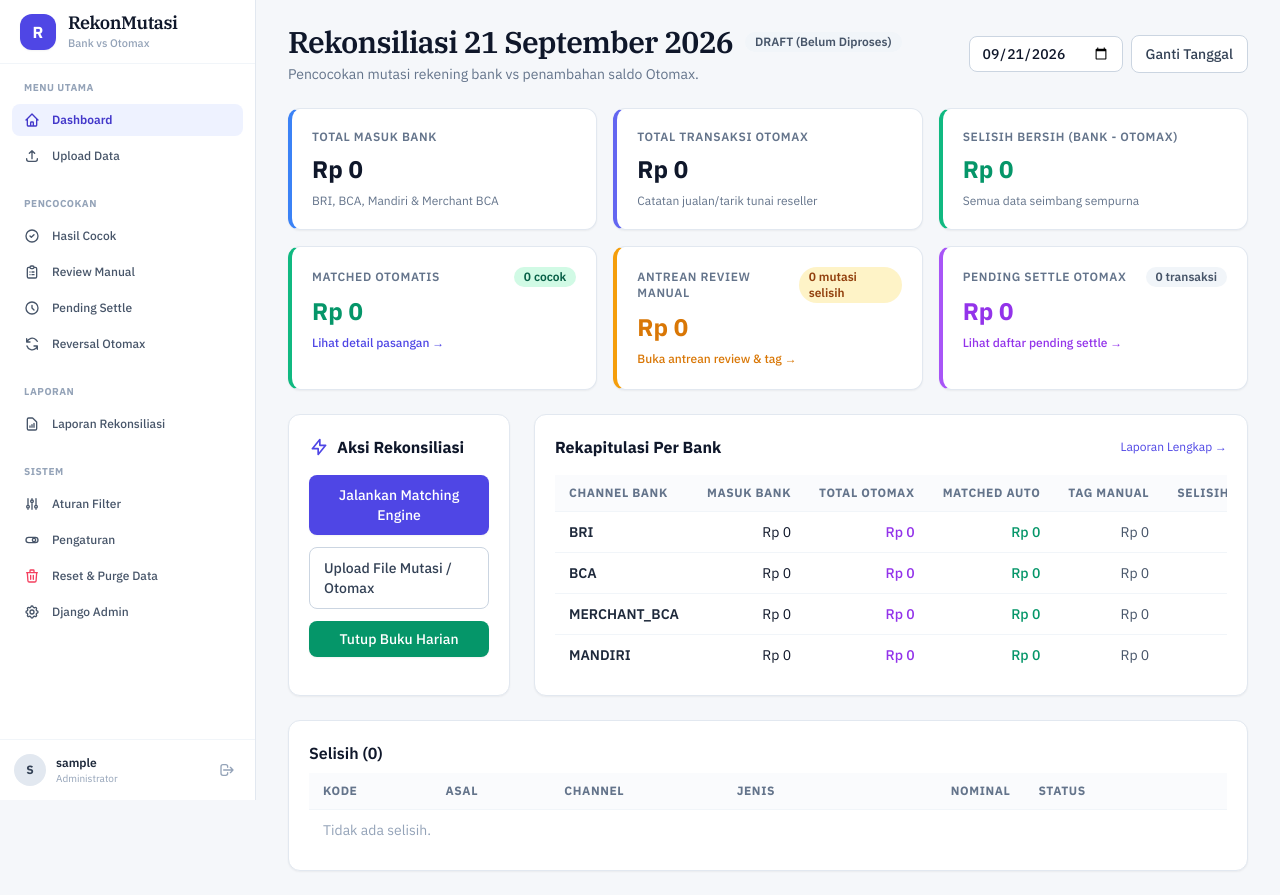
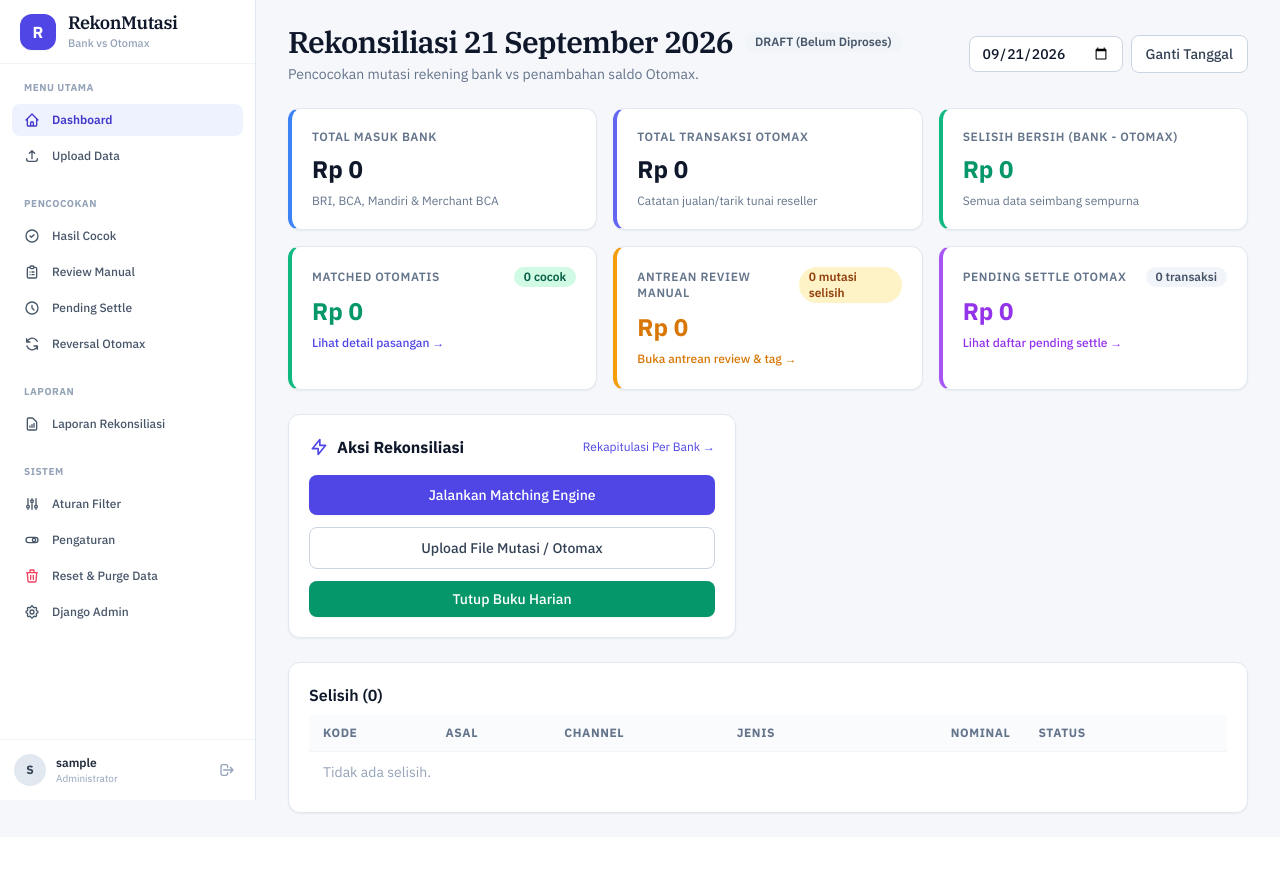
Before and after one commit to rismawanwaris-arch/LServer, a Django app: page / in a window 1280 px wide. After the commit the page ends 815 px from the top, so only its background shows below. Run offline with Django 5.2, Linux system fonts and the light colour scheme; the visitor is signed in with stand-in values (Sample User, id 1); data comes from the database, SQL or seed files in the repository; data that the repository does not hold is empty; parts of the project's set-up code (start-up, migrations or seed data) failed here and were passed over; some libraries are stand-ins or nearby versions.

Commit message:
refactor: pindahkan Rekapitulasi Per Bank keluar dari Dashboard, jadi milik Laporan
'Aksi Rekonsiliasi' dan 'Rekapitulasi Per Bank' sejajar dalam satu grid bikin
tampilan Dashboard sempit dan berantakan (kolomnya sudah dilebarkan sekali,
tetap terasa dipaksakan berdampingan). Kedua panel ini secara fungsi memang
beda tujuan: satu aksi cepat, satu laporan angka -- lebih rapi kalau tidak
dipaksa satu baris.

Rekapitulasi Per Bank sekarang HANYA tampil di halaman Laporan Rekonsiliasi
(sudah ada di sana sejak perubahan sebelumnya, full width tanpa sempit-sempit).
Dashboard cuma menyisakan panel Aksi Rekonsiliasi berdiri sendiri + link
'Rekapitulasi Per Bank ->' ke Laporan untuk tanggal yang sama.

```diff
--- a/apps/dashboard/templates/dashboard/day.html
+++ b/apps/dashboard/templates/dashboard/day.html
@@ -159,14 +159,19 @@
   </div>
 </div>
 
-<!-- Aksi Cepat & Rekap Per Bank -->
-<div class="grid gap-6 lg:grid-cols-4 mb-6">
+<!-- Aksi Cepat -->
+<div class="mb-6">
   <!-- Action Panel -->
-  <div class="card lg:col-span-1">
-    <h2 class="font-bold text-slate-900 dark:text-white mb-4 flex items-center gap-2">
-      <svg class="h-5 w-5 text-indigo-600" fill="none" viewBox="0 0 24 24" stroke="currentColor"><path stroke-linecap="round" stroke-linejoin="round" stroke-width="2" d="M13 10V3L4 14h7v7l9-11h-7z"/></svg>
-      Aksi Rekonsiliasi
-    </h2>
+  <div class="card max-w-md">
+    <div class="flex items-center justify-between mb-4">
+      <h2 class="font-bold text-slate-900 dark:text-white flex items-center gap-2">
+        <svg class="h-5 w-5 text-indigo-600" fill="none" viewBox="0 0 24 24" stroke="currentColor"><path stroke-linecap="round" stroke-linejoin="round" stroke-width="2" d="M13 10V3L4 14h7v7l9-11h-7z"/></svg>
+        Aksi Rekonsiliasi
+      </h2>
+      <a href="{% url 'reports' %}?start_date={{ book_date|date:'Y-m-d' }}&end_date={{ book_date|date:'Y-m-d' }}" class="text-xs text-indigo-600 hover:underline whitespace-nowrap">
+        Rekapitulasi Per Bank &rarr;
+      </a>
+    </div>
 
     <div class="space-y-3">
       <form method="post" action="{% url 'run-engine' %}">
@@ -209,71 +214,6 @@
     </div>
     {% endif %}
   </div>
-
-  <!-- Rekap Per Bank Table -->
-  <div class="card lg:col-span-3">
-    <div class="flex items-center justify-between mb-4">
-      <h2 class="font-bold text-slate-900 dark:text-white">Rekapitulasi Per Bank</h2>
-      <a href="{% url 'reports' %}?start_date={{ book_date|date:'Y-m-d' }}&end_date={{ book_date|date:'Y-m-d' }}" class="text-xs text-indigo-600 hover:underline">
-        Laporan Lengkap &rarr;
-      </a>
-    </div>
-
-    <div class="overflow-x-auto">
-      <table class="w-full text-sm">
-        <thead>
-          <tr>
-            <th class="whitespace-nowrap">Channel Bank</th>
-            <th class="text-right whitespace-nowrap">Masuk Bank</th>
-            <th class="text-right whitespace-nowrap">Total Otomax</th>
-            <th class="text-right whitespace-nowrap">Matched Auto</th>
-            <th class="text-right whitespace-nowrap">Tag Manual</th>
-            <th class="text-right whitespace-nowrap">Selisih Belum Di-Tag</th>
-          </tr>
-        </thead>
-        <tbody>
-          {% for ch, d in summary.per_bank.items %}
-          <tr>
-            <td class="font-semibold text-slate-800 dark:text-slate-200 whitespace-nowrap">{{ ch }}</td>
-            <td class="money text-right whitespace-nowrap">Rp {{ d.total|rupiah }}</td>
-            <td class="money text-right text-purple-600 dark:text-purple-400 font-medium whitespace-nowrap">
-              Rp {{ d.otomax_total|rupiah }}
-              {% if d.otomax_count > 0 %}
-              <span class="text-[11px] font-normal text-slate-400">({{ d.otomax_count }})</span>
-              {% endif %}
-            </td>
-            <td class="money text-right text-emerald-600 font-medium whitespace-nowrap">Rp {{ d.matched_auto|rupiah }}</td>
-            <td class="money text-right text-slate-600 whitespace-nowrap">Rp {{ d.matched_manual|rupiah }}</td>
-            <td class="money text-right font-semibold whitespace-nowrap {% if d.unmatched > 0 %}text-amber-600{% else %}text-slate-400{% endif %}">
-              Rp {{ d.unmatched|rupiah }}
-              {% if d.unmatched_count > 0 %}
-              <span class="text-[11px] font-normal text-slate-400">({{ d.unmatched_count }})</span>
-              {% endif %}
-            </td>
-          </tr>
-          {% endfor %}
-          {% if summary.otomax_lain_lain.otomax_count > 0 %}
-          <tr class="bg-slate-50/60 dark:bg-slate-800/40">
-            <td class="font-semibold text-slate-500 dark:text-slate-400 italic whitespace-nowrap">Lain-lain (Tanpa Channel)</td>
-            <td class="money text-right text-slate-400">—</td>
-            <td class="money text-right text-purple-600 dark:text-purple-400 font-medium whitespace-nowrap">
-              Rp {{ summary.otomax_lain_lain.otomax_total|rupiah }}
-              <span class="text-[11px] font-normal text-slate-400">({{ summary.otomax_lain_lain.otomax_count }})</span>
-            </td>
-            <td class="text-right text-slate-400">—</td>
-            <td class="text-right text-slate-400">—</td>
-            <td class="text-right text-slate-400">—</td>
-          </tr>
-          {% endif %}
-        </tbody>
-      </table>
-    </div>
-    {% if summary.otomax_lain_lain.otomax_count > 0 %}
-    <p class="text-[11px] text-slate-400 mt-2">
-      "Lain-lain" = entri Otomax tanpa keterangan channel bank yang jelas (mis. biaya admin, setor/ambil setoran) — tidak masuk kategori BRI/BCA/Mandiri/Merchant BCA manapun.
-    </p>
-    {% endif %}
-  </div>
 </div>
 
 <!-- Selisih Discrepancies Partial -->
```
